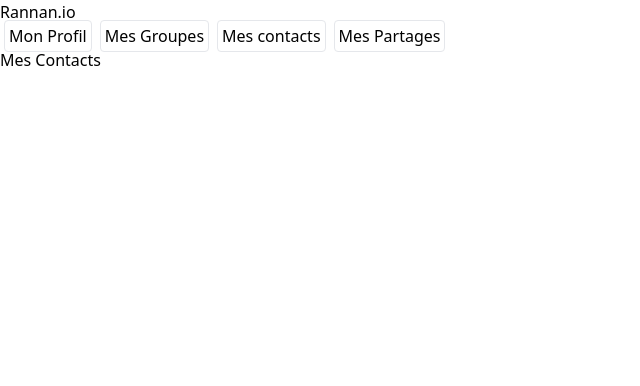
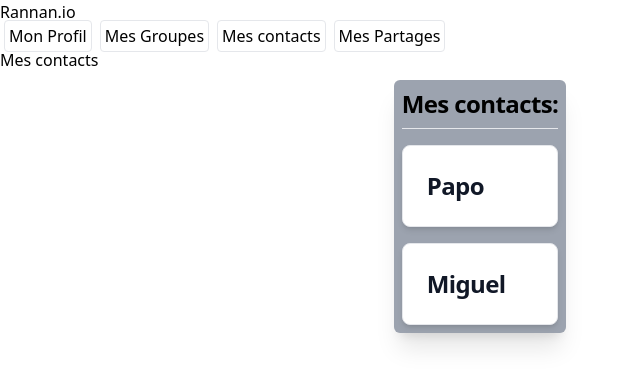
Before and after one commit to Tonyac-create/Rannan_Front, a React (Vite) app: page /contacts in a window 1280 px wide. Shown: the top 386 px of the page, without its empty margins (0-640 px from the left). Built offline with nearby package versions, Linux system fonts and the light colour scheme.

Commit message:
Comp contactlist + contactcard

```diff
--- a/src/App.tsx
+++ b/src/App.tsx
@@ -9,6 +9,7 @@
 import Legal from './pages/MentionsLegales/Legal'
 import SideBar from './components/SideBar/SideBar'
 import Home from './pages/Homepage/Home'
+
 
 function App() {
 	return (
--- /dev/null
+++ b/src/components/ContactsList/ContactCard/ContactCard.tsx
@@ -0,0 +1,15 @@
+'use client';
+import React from 'react';
+import { Card } from 'flowbite-react';
+
+const ContactCard = (props) => {
+    const { id, user2Id, nickname } = props;
+
+    return (
+        <Card className='max-w-sm' href={`/profile/${user2Id}`} key={id} >
+            <h3 className="text-2xl font-bold tracking-tight text-gray-900 dark:text-white">{nickname}</h3>
+        </Card>
+    )
+}
+
+export default ContactCard
--- /dev/null
+++ b/src/components/ContactsList/ContactsList.tsx
@@ -0,0 +1,44 @@
+import React, { useEffect, useState } from 'react'
+import ContactCard from './ContactCard/ContactCard';
+
+const ContactsList = () => {
+    const datas = [
+        {
+            id: 1,
+            user1Id: 1,
+            user2Id: 2,
+            nickname: "Papo",
+        },
+        {
+            id: 2,
+            user1Id: 1,
+            user2Id: 3,
+            nickname: "Miguel",
+        }
+    ];
+    //Récupérer la liste des contacts
+    const [contacts, setContacts] = useState();
+
+    useEffect(() => {
+        const displayAllContacts = () => {
+            //Récupérer service API getAllContacts  (à faire)
+            setContacts(datas);
+        }
+        displayAllContacts();
+    }, []);
+
+    return (
+        <div className='contactList p-2 sm:w-3/4 sm:flex sm:justify-center'>
+            <div className='contactList__box bg-gray-400 rounded-md p-2 shadow-xl flex flex-col gap-4'>
+            <h2 className="scroll-m-20 border-b pb-2 text-xl font-semibold tracking-tight transition-colors first:mt-0 sm:text-2xl">Mes contacts:</h2>
+            {datas.map(data => {
+                return(
+                    <ContactCard id={data.id} user2Id={data.user2Id} nickname={data.nickname} />
+                )
+            })}
+            </div>
+        </div>
+    )
+}
+
+export default ContactsList
--- a/src/components/Header/Header.tsx
+++ b/src/components/Header/Header.tsx
@@ -1,10 +1,10 @@
-
+import React from 'react';
 
 const Header = () => {
     return (
-    <>
-      <h1>Header</h1>
-    </>
+      <div className="header bg-gray-700 p-8 w-full">
+        <h1 className="scroll-m-20 text-4xl font-extrabold tracking-tight lg:text-5xl text-white">RANNAÑ</h1>
+      </div>
     )
   }
   export default Header
--- a/src/pages/Contacts/Contacts.tsx
+++ b/src/pages/Contacts/Contacts.tsx
@@ -1,10 +1,13 @@
-
+import React from 'react'
+import ContactsList from '../../components/ContactsList/ContactsList'
 
 const Contacts = () => {
   return (
-    <>
-      <h1>Mes Contacts</h1>
-    </>
+    <div>
+      <h2>Mes contacts</h2>
+      <ContactsList />
+    </div>
   )
 }
+
 export default Contacts
```
